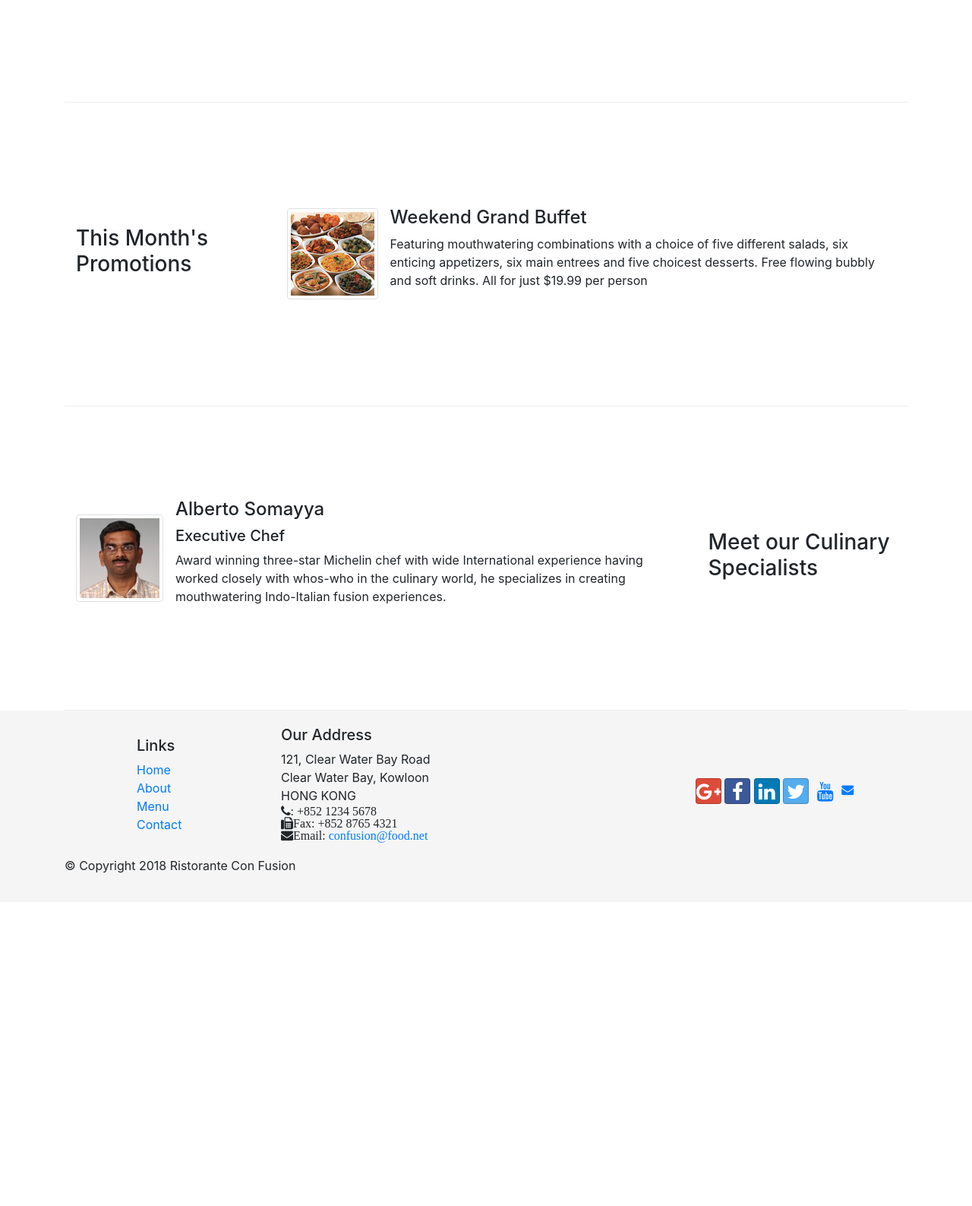
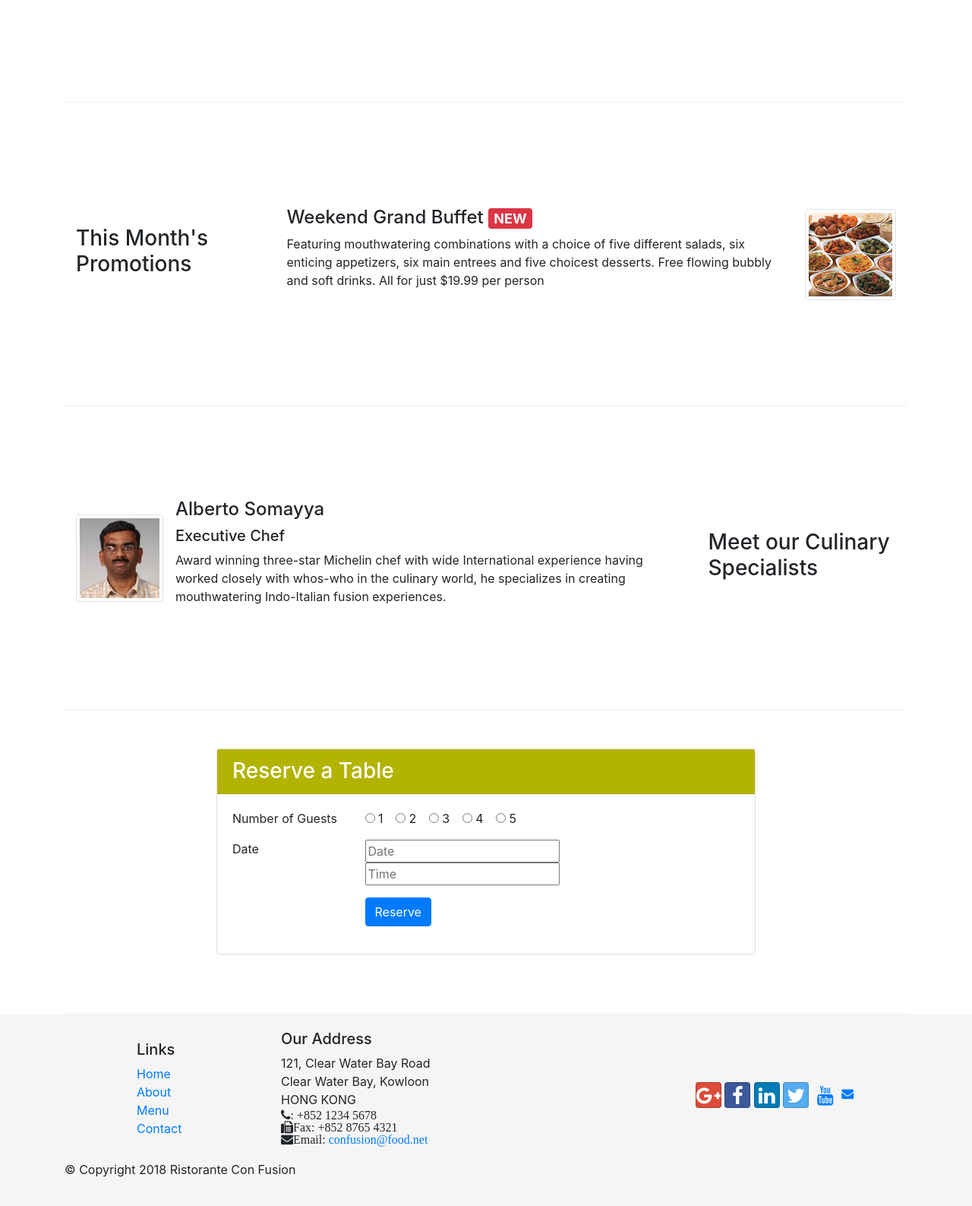
Before and after one commit to kartikBhanderi/bootstrap4, a website: page index.html in a window 1280 px wide. Shown: the part 599-2186 px from the top of the page at 76% size. Before the commit the page ends 1786 px from the top, so only its background shows below. Drawn offline with nearby package versions, Linux system fonts and the light colour scheme.

Commit message:
nav-tabs

```diff
--- a/css/styles.css
+++ b/css/styles.css
@@ -43,3 +43,11 @@ body
 {
     background-color: #5138ab;
 }
+
+.tab-content
+{
+    border-left: 1px solid #ddd;
+    border-right: 1px solid #ddd;
+    border-bottom: 1px solid#ddd;
+    padding: 10px;
+}
--- a/index.html
+++ b/index.html
@@ -54,8 +54,13 @@
                     <h1>Ristorante con Fusion</h1>
                     <p>We take inspiration from the World's best cuisines, and create a unique fusion experience. Our lipsmacking creations will tickle your culinary senses!</p>
                 </div>
+                <div class="col-12 col-sm-3 align-self-center">
+                    <img src="/img/logo.png" class="img-fluid">
+                </div>
                 <div class="col-12 col-sm align-self-center">
-                    <img src="/img/logo.png" class="img-fluid">
+                    <a href="#reserve" >
+                        <button class="btn btn-warning btn-block"> Reserve Table</button>
+                    </a>
                 </div>
             </div>
         </div>
@@ -69,9 +74,9 @@
             <div class="col col-sm order-sm-first col-md">
                 <div class="media">
                     <img class="d-flex mr-3 align-self-center img-thumbnail" src="/img/uthappizza.png" alt="uthappizza">
-                    <div class="media-body">
+                    <div class="media-body ">
                         <h4 class="mt-0">Uthappizza <span class="badge badge-danger">HOT</span> <span class="badge badge-pill badge-secondary">$4.99</span></h4>
-                        <p>A unique combination of Indian Uthappam (pancake) and Italian pizza, topped with Cerignola olives, ripe vine cherry tomatoes, Vidalia onion, Guntur chillies and Buffalo Paneer.</p>
+                        <p class="d-none d-sm-block">A unique combination of Indian Uthappam (pancake) and Italian pizza, topped with Cerignola olives, ripe vine cherry tomatoes, Vidalia onion, Guntur chillies and Buffalo Paneer.</p>
                     </div>
                 </div>
             </div>
@@ -84,11 +89,11 @@
             </div>
             <div class="col col-sm col-md">
                 <div class="media">
-                    <img src="/img/buffet.png" alt="buffet" class="d-flex mr-3 align-self-center img-thumbnail">
                     <div class="media-body">
-                        <h4 class="mt-0">Weekend Grand Buffet</h4>
-                        <p>Featuring mouthwatering combinations with a choice of five different salads, six enticing appetizers, six main entrees and five choicest desserts. Free flowing bubbly and soft drinks. All for just $19.99 per person </p>
+                        <h4 class="mt-0">Weekend Grand Buffet    <span class="badge badge-danger"> NEW </span></h4>
+                        <p class="d-none d-sm-block">Featuring mouthwatering combinations with a choice of five different salads, six enticing appetizers, six main entrees and five choicest desserts. Free flowing bubbly and soft drinks. All for just $19.99 per person </p>
                     </div>
+                    <img src="/img/buffet.png" alt="buffet" class="d-flex ml-3 align-self-center img-thumbnail">
                 </div>
             </div>
         </div>
@@ -103,11 +108,71 @@
                     <div class="media-body">
                         <h4 class="mt-0">Alberto Somayya</h4>
                         <h5>Executive Chef</h5>
-                        <p>Award winning three-star Michelin chef with wide International experience having worked closely with whos-who in the culinary world, he specializes in creating mouthwatering Indo-Italian fusion experiences. </p>
+                        <p class="d-none d-sm-block">Award winning three-star Michelin chef with wide International experience having worked closely with whos-who in the culinary world, he specializes in creating mouthwatering Indo-Italian fusion experiences. </p>
                     </div>
                 </div>
             </div>
         </div>
+
+        <div class="row row-content">
+            <div class="col-12 offset-sm-2 col-sm-8">
+                <div class="card">
+                    <h3 class="card-header text-white" style="background-color: rgb(179, 179, 4)"> Reserve a Table </h3>
+                    <div class="card-body" id="reserve">
+                        <form>
+                            <div class="row form-group">
+
+                                <div class="col-12 col-sm-3"> Number of Guests</div>
+
+                                <div class="col-12 col-sm">
+                                    <div class="form-check-inline">
+                                        <label class="form-check-label">
+                                            <input type="radio" name="no" value="1"> 1
+                                        </label>
+                                    </div>
+                                    <div class="form-check-inline">
+                                        <label class="form-check-label">
+                                            <input type="radio" name="no" value="2"> 2
+                                        </label>
+                                    </div>
+                                    <div class="form-check-inline">
+                                        <label class="form-check-label">
+                                            <input type="radio" name="no" value="3"> 3
+                                        </label>
+                                    </div>
+                                    <div class="form-check-inline">
+                                        <label class="form-check-label">
+                                            <input type="radio" name="no" value="4"> 4
+                                        </label>
+                                    </div>
+                                    <div class="form-check-inline">
+                                        <label class="form-check-label">
+                                            <input type="radio" name="no" value="5"> 5
+                                        </label>
+                                    </div>
+                                </div>
+                            </div>
+
+                            <div class="form-group row">
+                                <div class="col-12 col-sm-3">Date</div>
+                                <div class="col-12 col-sm">
+                                    <input type="text" placeholder="Date">
+                                    <input type="text" placeholder="Time">
+                                </div>
+                            </div>
+
+                            <div class="row form-group">
+                                <div class="col-12 offset-sm-3 col-sm-3">
+                                    <button class="btn btn-primary">Reserve</button>
+                                </div>
+                            </div>
+
+                        </form>
+                    </div>
+                </div>
+            </div>
+        </div>
+
     </div>
 
     <footer class="footer">
```
Also changed, not shown: aboutus.html (+36 -1 lines).
